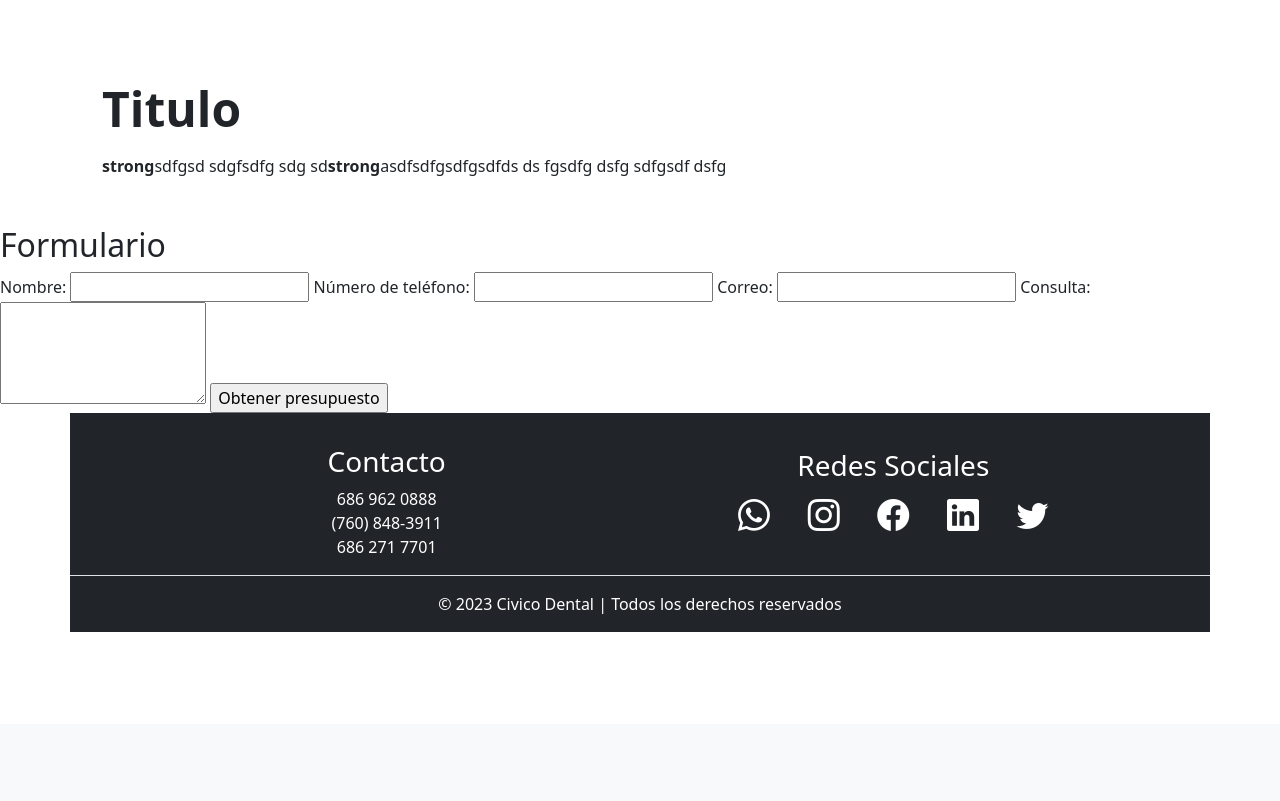
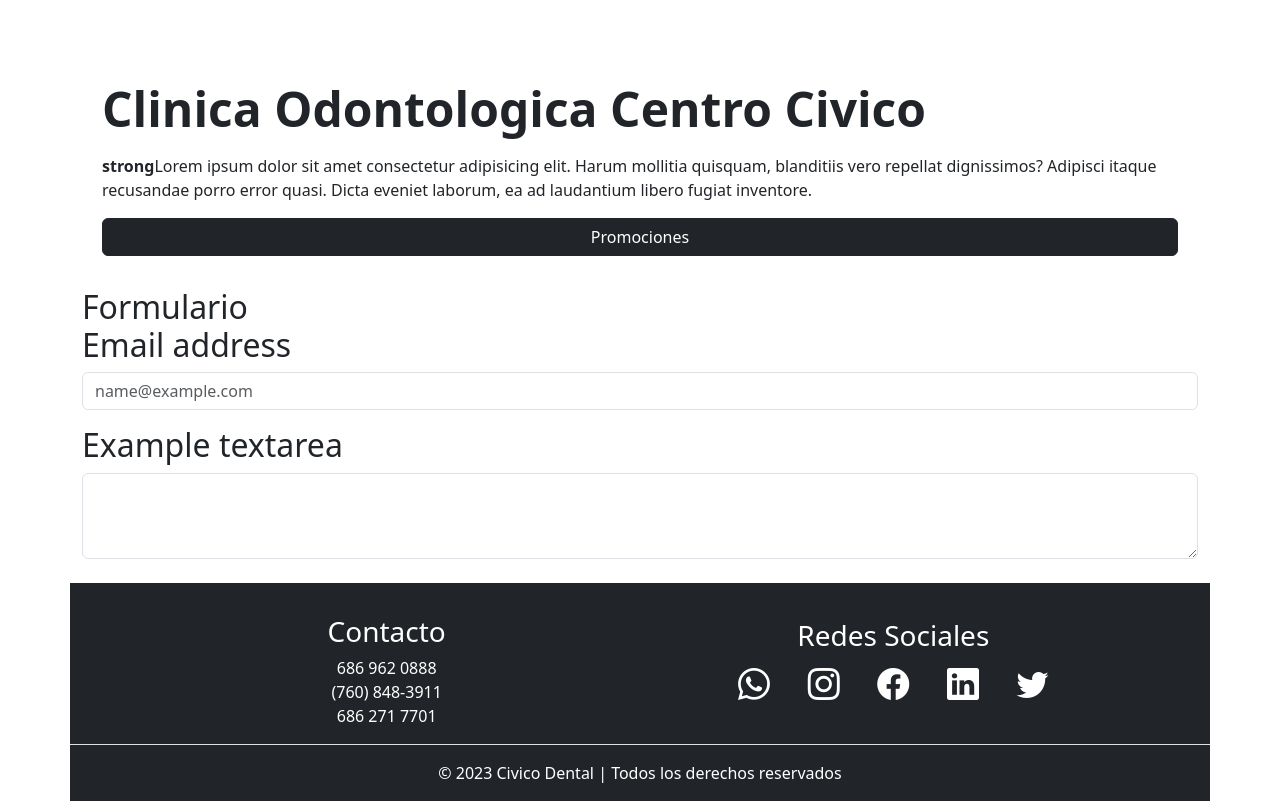
Before and after one commit to matepolicichio/civicodental, a Django app: page / in a window 1280 px wide. Shown: the part 76-877 px from the top of the page. Before the commit the page ends 708 px from the top, so only its background shows below. Run offline with Django 4.2, Linux system fonts and the light colour scheme.

Commit message:
actualizacion: contenido y formulario

```diff
--- a/civico/templates/civico/index.html
+++ b/civico/templates/civico/index.html
@@ -39,32 +39,33 @@
             <div class="row align-items-center mt-5 p-3">
 
                 <div class="col-12 d-flex flex-column p-3">
-                    <h1 class="text-center text-md-start fw-bold display-5 mb-3">Titulo</h1>
+                    <h1 class="text-center text-md-start fw-bold display-5 mb-3">Clinica Odontologica Centro Civico</h1>
 
-                    <p class="text-center text-md-start"><strong>strong</strong>sdfgsd sdgfsdfg sdg
-                        sd<strong>strong</strong>asdfsdfgsdfgsdfds ds fgsdfg dsfg sdfgsdf dsfg</p>
+                    <p class="text-center text-md-start"><strong>strong</strong>Lorem ipsum dolor sit amet consectetur
+                        adipisicing elit. Harum mollitia quisquam, blanditiis vero repellat dignissimos? Adipisci itaque
+                        recusandae porro error quasi. Dicta eveniet laborum, ea ad laudantium libero fugiat inventore.
+                    </p>
 
-                    <!-- agregar boton -->
+                    <button type="button" class="btn btn-dark">Promociones</button>
                 </div>
         </section>
 
-        <section>
-            <h2>Formulario</h2>
-            <form action="#" method="POST">
-                <label for="nombre">Nombre:</label>
-                <input type="text" id="nombre" name="nombre" required>
-
-                <label for="telefono">Número de teléfono:</label>
-                <input type="tel" id="telefono" name="telefono" required>
-
-                <label for="correo">Correo:</label>
-                <input type="email" id="correo" name="correo" required>
-
-                <label for="consulta">Consulta:</label>
-                <textarea id="consulta" name="consulta" rows="4" required></textarea>
-
-                <input type="submit" value="Obtener presupuesto">
-            </form>
+        <section class="container">
+            <h2>Formulario
+                <div>
+                    <form action="#" method="POST" class="row">
+                        <div class="mb-3">
+                            <label for="exampleFormControlInput1" class="form-label">Email address</label>
+                            <input type="email" class="form-control" id="exampleFormControlInput1"
+                                placeholder="name@example.com">
+                        </div>
+                        <div class="mb-3">
+                            <label for="exampleFormControlTextarea1" class="form-label">Example textarea</label>
+                            <textarea class="form-control" id="exampleFormControlTextarea1" rows="3"></textarea>
+                        </div>
+                    </form>
+                </div>
+            </h2>
         </section>
 
 
```
